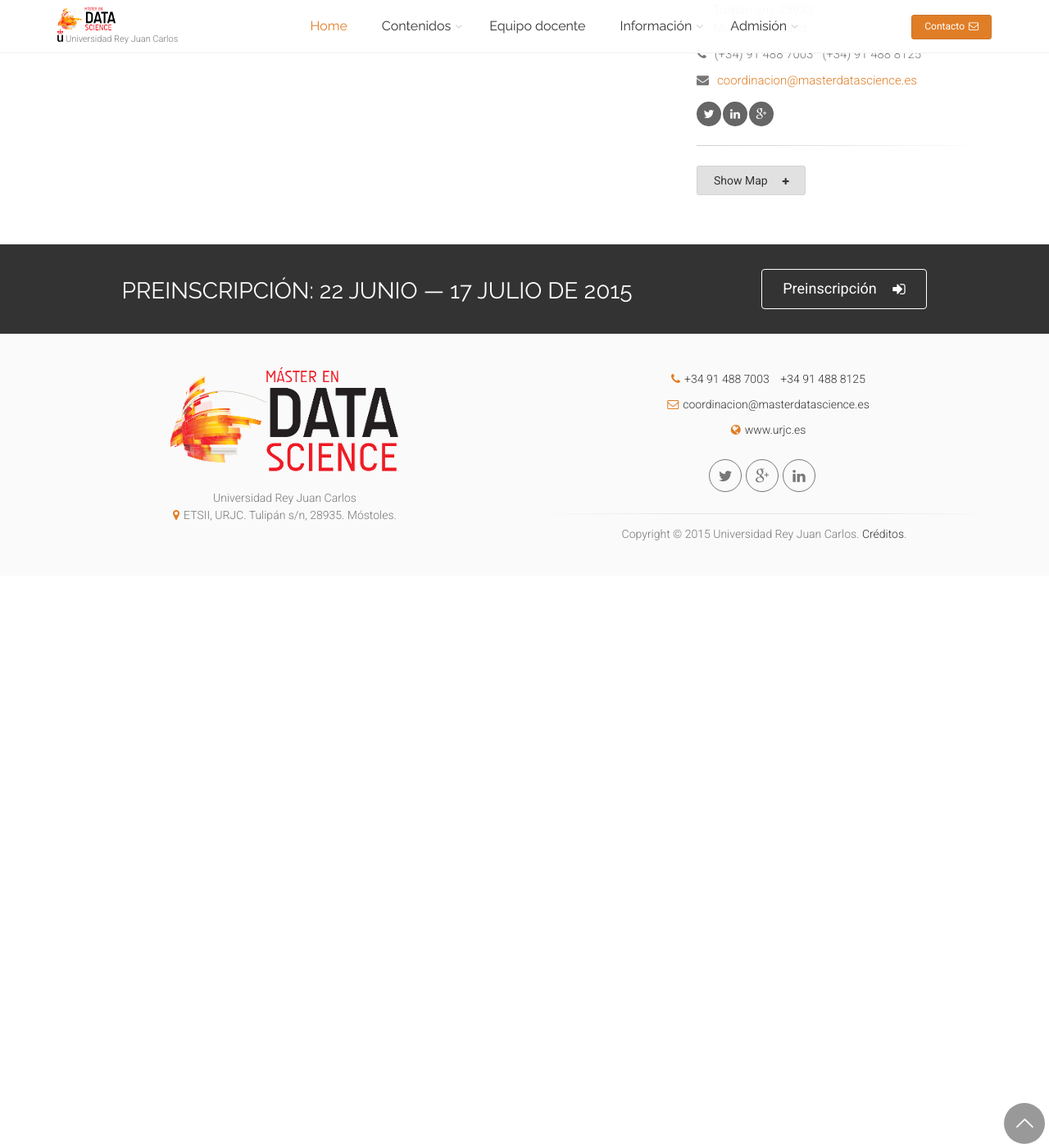
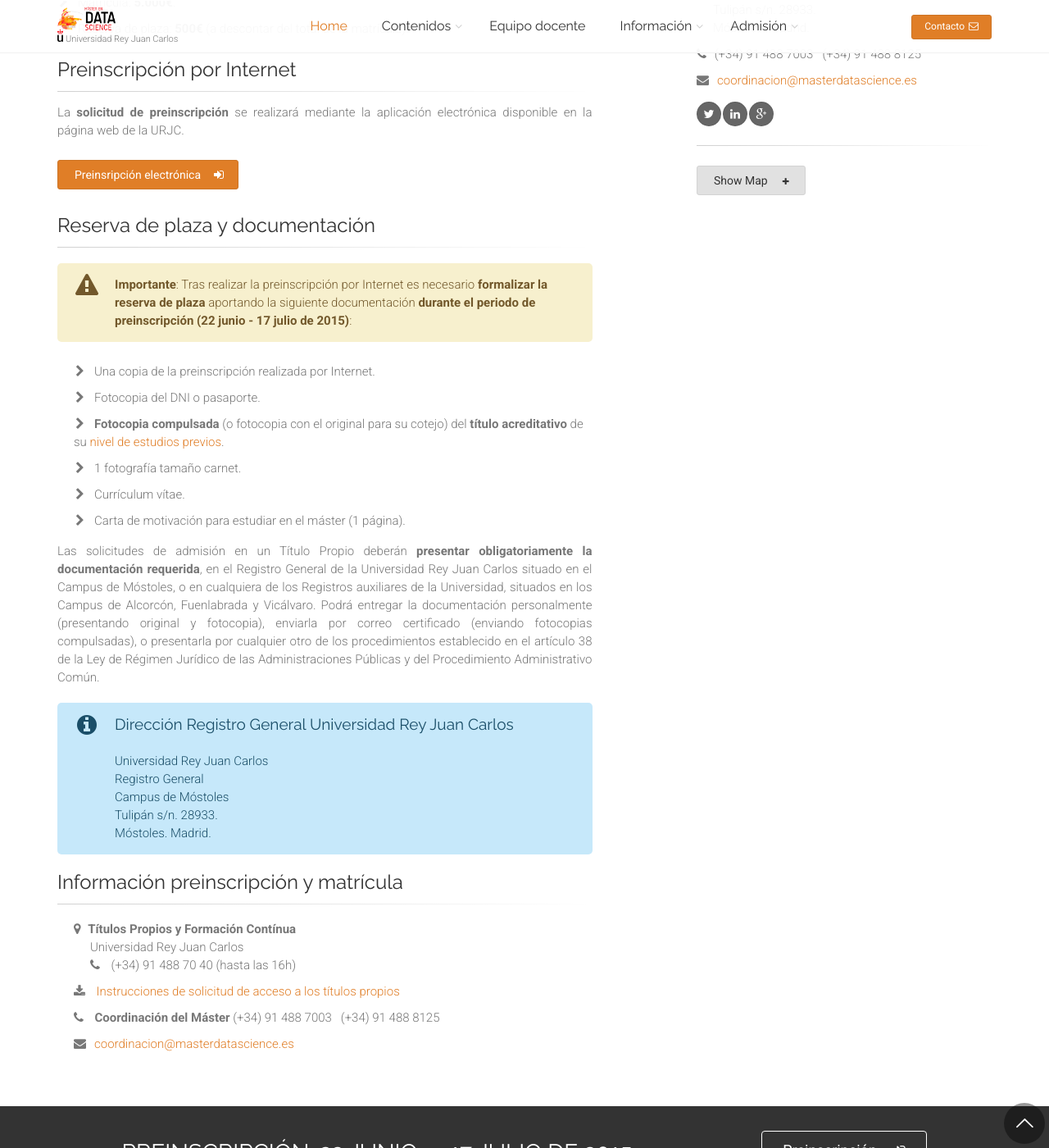
Before and after one commit to URJCDataScience/central, a Jekyll site: the page built from preinscripcion/index.html, in a window 1280 px wide and 1400 px high, scrolled down 362 px. Shown: the whole window at 82% size. Built offline with Jekyll 4.4.1, drawn with Linux system fonts in a browser that asks for light colours; some of the changed text lies outside the part shown.

Commit message:
Info pre-registration

```diff
--- a/preinscripcion/index.html
+++ b/preinscripcion/index.html
@@ -17,7 +17,106 @@ author: URJCDataScience
 			<div class="col-sd-6 col-md-6 col-lg-7">
 				<h2>Preinscripción</h2>
 				<div class="separator-2"></div>
-				Preinscripción
+
+				<h3>Datos</h3>
+				<div class="separator-2"></div>
+				<ul class="list-icons">
+					<li><i class="fa fa-chevron-right pr-10"></i>Título del programa:
+						<strong>Máster en Data Science</strong>.
+					</li>
+					<li><i class="fa fa-chevron-right pr-10"></i>Matrícula:
+						<strong>5.000€</strong>.
+					</li>
+					<li><i class="fa fa-chevron-right pr-10"></i>Reserva de plaza:
+						<strong>500€</strong> (a descontar del total de la matrícula).
+					</li>
+				</ul>
+
+				<h3>Preinscripción por Internet</h3>
+				<div class="separator-2"></div>
+
+				<p class="text-justify">
+					La <strong>solicitud de preinscripción</strong> se realizará mediante la aplicación
+					electrónica disponible en la página web de la URJC.
+				</p>
+				<a href="http://www.urjc.es/estudiar-en-la-urjc/admision/276-titulos-propios-admision#preinscripci%C3%B3n" class="btn btn-default btn-animated">Preinsripción electrónica <i class="fa fa-sign-in"></i></a>
+
+				<h3>Reserva de plaza y documentación</h3>
+				<div class="separator-2"></div>
+				<div class="alert  alert-icon alert-warning" role="alert">
+					<i class="fa fa-warning"></i>
+					<strong>Importante</strong>: Tras realizar la preinscripción por Internet es necesario <strong>formalizar la
+					reserva de plaza</strong> aportando la siguiente documentación <strong>durante el periodo de
+				    preinscripción (22 junio - 17 julio de 2015)</strong>:
+				</div>
+				<ul class="list-icons pl-20">
+					<li><i class="fa fa-chevron-right pr-10"></i>Una copia de la preinscripción realizada por Internet.
+					</li>
+					<li><i class="fa fa-chevron-right pr-10"></i>Fotocopia del DNI o pasaporte.
+					</li>
+					<li><i class="fa fa-chevron-right pr-10"></i><strong>Fotocopia compulsada</strong>
+						(o fotocopia con el original
+						para su cotejo) del <strong>título acreditativo</strong> de su
+						<a href="{{ site.baseurl }}perfil_alumnos">nivel de estudios previos</a>.
+					</li>
+					<li><i class="fa fa-chevron-right pr-10"></i>1 fotografía tamaño carnet.
+					</li>
+					<li><i class="fa fa-chevron-right pr-10"></i>Currículum vítae.
+					</li>
+					<li><i class="fa fa-chevron-right pr-10"></i>Carta de motivación para estudiar en el máster (1 página).
+					</li>
+				</ul>
+
+				<p class="text-justify">
+					Las solicitudes de admisión en un Título Propio deberán <strong>presentar obligatoriamente la
+					documentación requerida</strong>, en el Registro General de la Universidad Rey Juan Carlos situado en
+					el Campus de Móstoles, o en cualquiera de los Registros auxiliares de la Universidad, situados
+					en los Campus de Alcorcón, Fuenlabrada y Vicálvaro. Podrá entregar la documentación personalmente
+					(presentando original y fotocopia), enviarla por correo certificado (enviando fotocopias compulsadas),
+					o presentarla por cualquier otro de los procedimientos establecido en el artículo 38 de la Ley
+					de Régimen Jurídico de las Administraciones Públicas y del Procedimiento Administrativo Común.
+				</p>
+
+				<div class="alert alert-icon alert-info" role="alert">
+					<i class="fa fa-info-circle"></i>
+					<h4 class="margin-clear">Dirección Registro General Universidad Rey Juan Carlos</h4>
+					<br>
+					Universidad Rey Juan Carlos
+					<br>
+					Registro General
+					<br>
+					Campus de Móstoles
+					<br>
+					Tulipán s/n. 28933.
+					<br>
+					Móstoles. Madrid.
+				</div>
+
+				<h3>Información preinscripción y matrícula</h3>
+				<div class="separator-2"></div>
+
+				<ul class="list pl-20">
+				<li>
+					<i class="fa fa-map-marker pr-5"></i> <strong>Títulos Propios y Formación Contínua</strong>
+					<br>
+					<span class="pl-20">Universidad Rey Juan Carlos</span>
+					<br>
+					<span class="pl-20"><i class="fa fa-phone pr-10"></i> (+34) 91 488 70 40 (hasta las 16h)</span>
+				</li>
+				<li>
+					<i class="fa fa-download pr-10"></i>
+					<a href="http://www.urjc.es/images/EstudiarURJC/Admision_matricula/titulos%20propios/Manual_Alumno_TTPP.pdf">
+						Instrucciones de solicitud de acceso a los títulos propios
+					</a>
+				</li>
+				<li>
+					<i class="fa fa-phone pr-10"></i> <strong>Coordinación del Máster</strong> (+34) 91 488 7003 &nbsp; (+34) 91 488 8125
+				</li>
+				<li>
+					<i class="fa fa-envelope pr-10"></i><a href="mailto:coordinacion@masterdatascience.es">coordinacion@masterdatascience.es</a>
+				</li>
+			</ul>
+
 			<!-- Preinscripción end -->
 			</div>
 			<!-- Preinscripción main end -->
```
